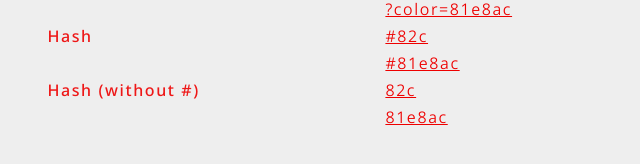
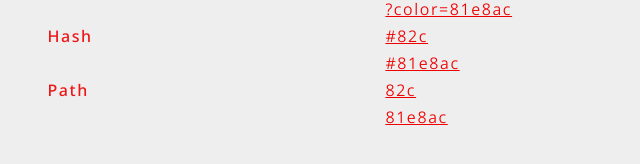
Before and after one commit to T-b-t-nchos/one-color, a plain HTML site: page index.html in a window 1280 px wide. Shown: the part 403-567 px from the top of the page, without its empty margins (440-1080 px from the left). Drawn offline with Linux system fonts and the light colour scheme.

Commit message:
fix: fix "Hash (without #) to "Path"

```diff
--- a/index.html
+++ b/index.html
@@ -100,7 +100,7 @@
                         { key: "", value: `?color=${color6.substring(1)}` },
                         { key: "Hash", value: color3 },
                         { key: "", value: color6 },
-                        { key: "Hash (without #)", value: color3.substring(1) },
+                        { key: "Path", value: color3.substring(1) },
                         { key: "", value: color6.substring(1) },
                     ];
                     const options = [
```
